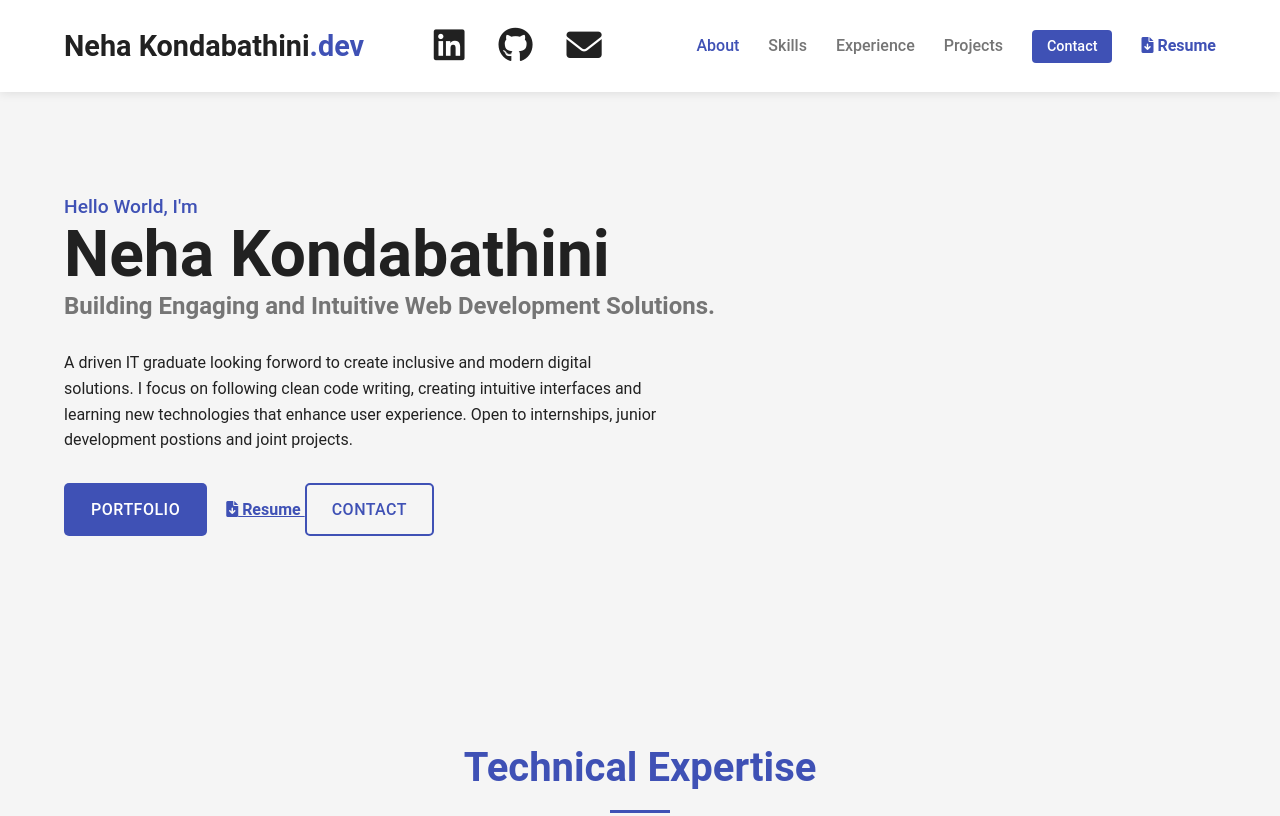
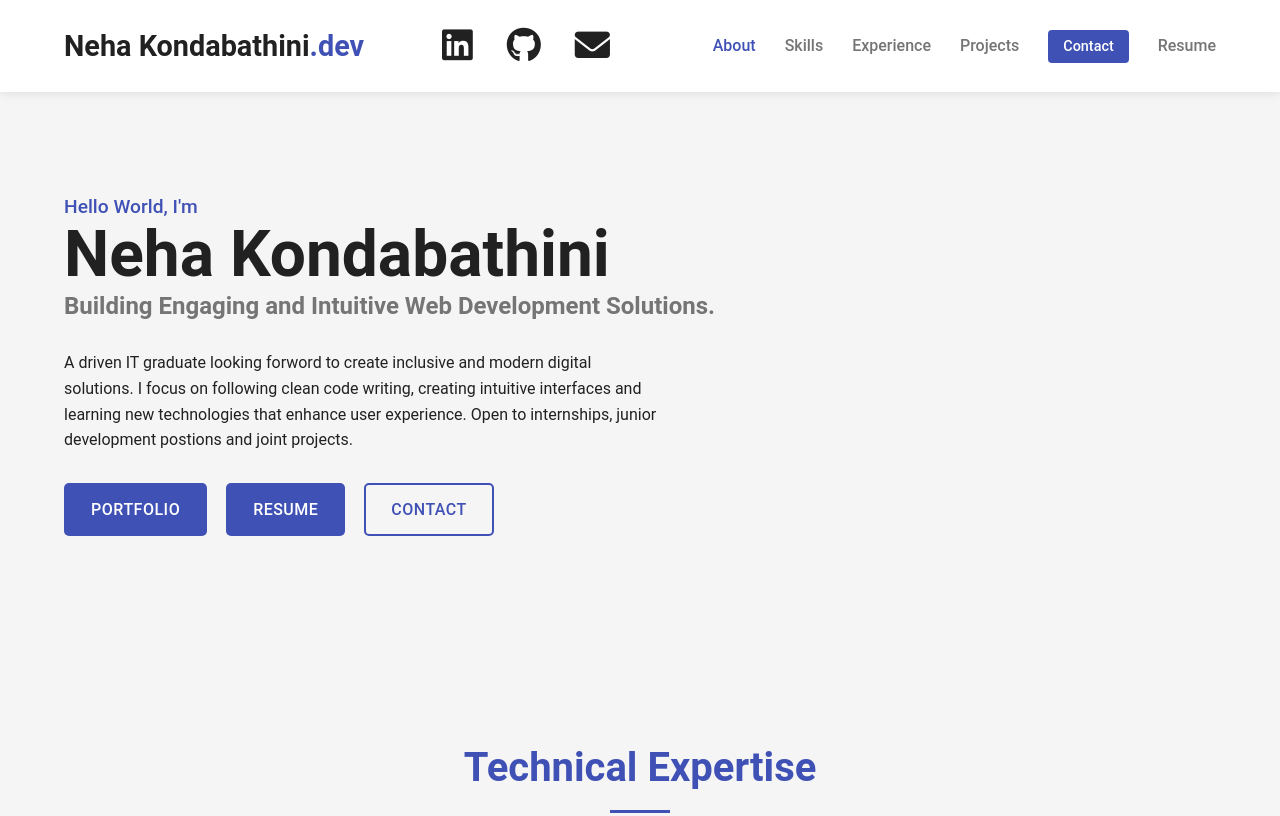
Before and after one commit to bcdfgi/Portfolio-Website, a plain HTML site: page index.html in a window 1280 px wide. Shown: the top 816 px of the page. Drawn offline with Linux system fonts and the light colour scheme.

Commit message:
Add assets folder, resume PDF, and update styles

```diff
--- a/index.html
+++ b/index.html
@@ -24,8 +24,8 @@
                 <a href="#experience" class="nav-link">Experience</a>
                 <a href="#projects" class="nav-link">Projects</a>
                 <a href="#contact" class="nav-link contact-link">Contact</a>
-                <a href="./assets/Resume-Neha.pdf" download="Neha_Kondabathini_Resume.pdf" class="nav-link resume-nav-link">
-                    <i class="fas fa-file-download"></i> Resume
+                <a href="./assets/Resume-Neha.pdf" download="Neha_Kondabathini.pdf" class="nav-link">
+                     Resume
                 </a>
             </nav>
         </div>
@@ -43,8 +43,8 @@
           Open to internships, junior development postions and joint projects. </p>
                 <div class="hero-actions">
                     <a href="#projects" class="btn primary-btn">Portfolio</a>
-                    <a href="./assets/Resume-Neha.pdf" download="Neha_Kondabathini_Resume.pdf" class="nav-link resume-nav-link">
-                        <i class="fas fa-file-download"></i> Resume
+                    <a href="./assets/Resume-Neha.pdf" download="Neha_Kondabathini.pdf" class="btn primary-btn">
+                         Resume
                     </a>
                     <a href="#contact" class="btn secondary-btn">Contact</a>
                 </div>
```
